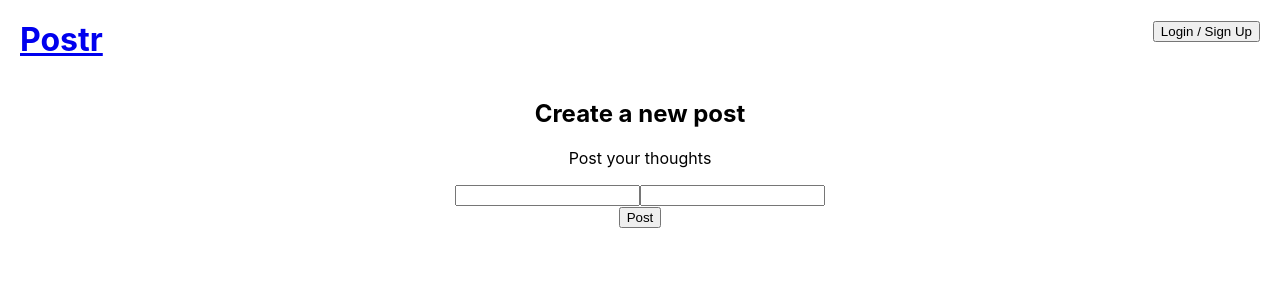
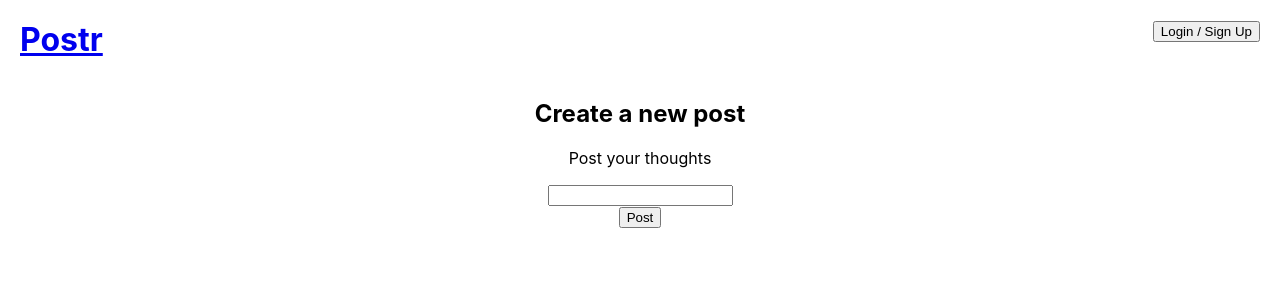
Before and after one commit to Jcillo507/postr, a React (Create React App) app in the folder client/: page /new/post in a window 1280 px wide. Shown: the top 300 px of the page. Built offline with nearby package versions, Linux system fonts and the light colour scheme.

Commit message:
working c

```diff
--- a/client/src/Components/Home.jsx
+++ b/client/src/Components/Home.jsx
@@ -42,7 +42,6 @@ class Home extends Component {
       posts: [...prevState.posts, post],
       postForm: {
         content: "",
-        userId: id
       }
     }));
 
@@ -70,7 +69,8 @@ class Home extends Component {
     this.setState(prevState => ({
       postForm: {
         ...prevState.postForm,
-        [name]: value
+        [name]: value,
+
       }
     }));
   };
--- a/client/src/Components/PostCreate.jsx
+++ b/client/src/Components/PostCreate.jsx
@@ -3,6 +3,7 @@ import { withRouter } from "react-router-dom";
 
 function PostCreate(props) {
   const id = localStorage.getItem('userId')
+  console.log(props)
   return (
     <div>
       <h2>Create a new post</h2>
@@ -12,15 +13,11 @@ function PostCreate(props) {
         <input
           type="text"
           name="content"
-          value={props.postForm.name}
+          value={props.postForm.content}
           onChange={props.handleFormChange}
         />
-        <input
-          type="text"
-          name="user_id"
-          value={props.postForm.id}
-          onChange={props.handleFormChange}
-        />
+
+
 
         <br />
         <button>Post</button>
--- a/client/src/Components/Posts.jsx
+++ b/client/src/Components/Posts.jsx
@@ -20,7 +20,7 @@ getPosts = async () =>{
     this.getPosts()
   }
   render() {
-    const id = localStorage.getItem('userId')
+    // const id = localStorage.getItem('userId')
     return (
       <div>
         <Link
@@ -29,7 +29,7 @@ getPosts = async () =>{
             this.setState({
               postForm: {
                 content: "",
-                user_id: id,
+                userId: "",
               }
             })
           }
--- a/client/src/Services/api-helper.jsx
+++ b/client/src/Services/api-helper.jsx
@@ -28,7 +28,7 @@ const verifyUser = async () => {
 };
 
 const id =localStorage.getItem('userId')
-const createPost = async (data) => {
+const createPost = async (data ) => {
   const resp = await api.post(`/users/${id}/posts`, { post: data});
   console.log(data, "working")
   return resp;
```
Also changed, not shown: 1 other file (tests, documents, lock files or other folders).
